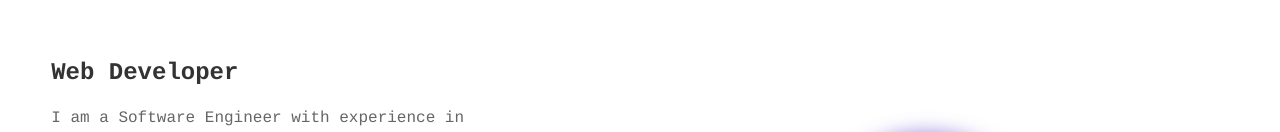
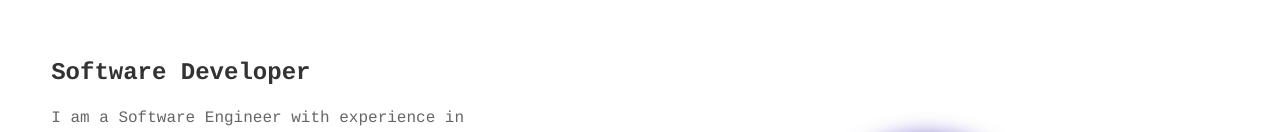
Before and after one commit to Arunitdy/portfolio-2.0, a React (Vite) app in the folder portfolio/: page / in a window 1280 px wide. Shown: the part 212-344 px from the top of the page. Built offline with nearby package versions, Linux system fonts and the light colour scheme; no server answers; the database is empty.

Commit message:
Update Profile.jsx

```diff
--- a/portfolio/src/All/Profile.jsx
+++ b/portfolio/src/All/Profile.jsx
@@ -104,7 +104,7 @@ export const Profile = () => {
                 <div className = "Home_left">
                     <div className="Hello">Hello, my name is</div>
                     <h1>Arun M</h1>
-                    <h2>Web Developer</h2>
+                    <h2>Software Developer</h2>
                     <div className="Home_about">
                         <p>I am a Software Engineer with experience in developing full-stack applications, data-driven solutions, and cloud-based systems. My core expertise lies in JavaScript and modern frameworks like React for frontend, along with Node.js, Express.js, and MongoDB for backend development. In addition, I have practical experience in Machine Learning, working with Python libraries and building models that solve analytical and predictive problems. I am also familiar with cloud platforms and deployment practices, enabling me to design and scale applications efficiently. With a strong interest in continuous learning, I bring adaptability to roles spanning Software Development, Data Engineering, Cloud Engineering, and Machine Learning.</p>
                     </div>
```
